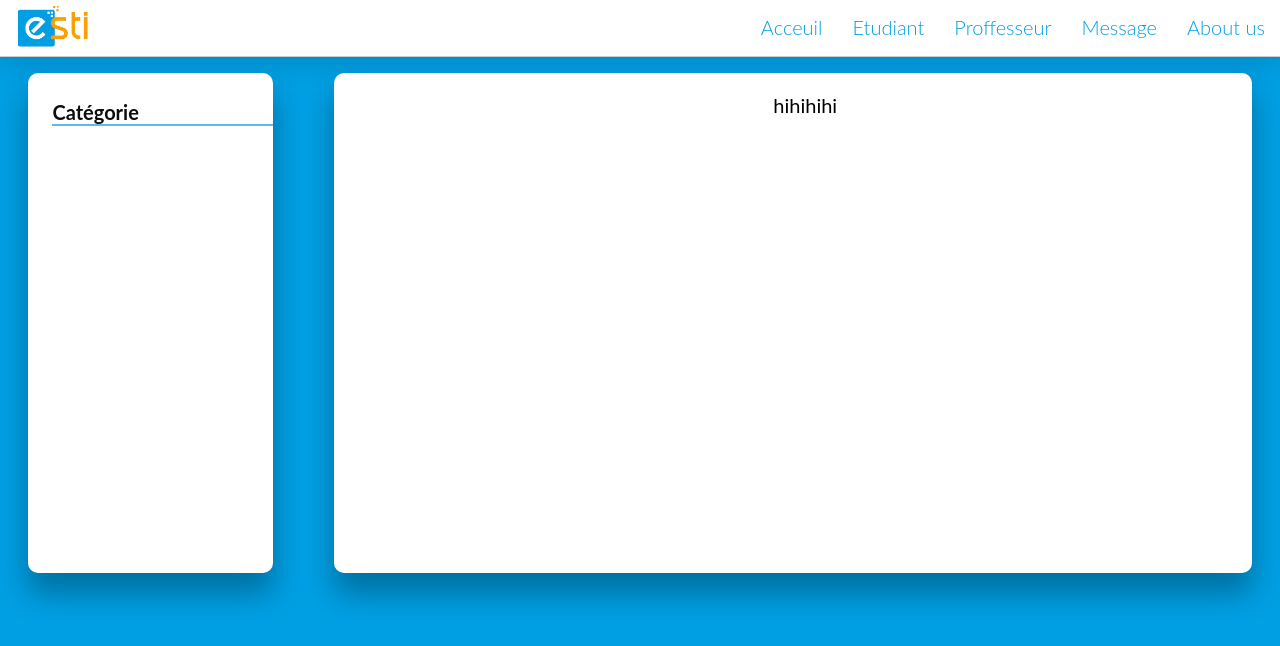
After one commit to L1G2/ESTICS-Blog, a PHP site: page /Views/acceuil.html in a window 1280 px wide. The commit adds this page. Shown: the top 646 px of the page. Run offline with PHP 8.4, Linux system fonts and the light colour scheme.

Commit message:
hanenjika projet

```diff
--- a/Assets/css/acceuil.css
+++ b/Assets/css/acceuil.css
@@ -47,6 +47,41 @@ body {
 	border-bottom: 2px solid #009FE3;
 }
 
+main{
+	position: relative;
+	margin-top:6%;
+	color: black;
+	font-size:20px;
+	width: 100%;
+	padding : 1;
+}
+.card{
+	padding-left:2%;
+	background-color: white;
+	border-radius: 10px;
+	background: #fff;
+	box-shadow: 0 20px 30px 0 rgba(0,0,0,0.3);
+	height:500px;
+}
+
+
+#panel{
+	float:left;
+	width: 20%;
+}
+
+section>h4{
+  color: #0d0d0d;
+  border-bottom: 2px solid #5fbae9;
+}
+
+#central{
+	float:right;
+	width: 75%;
+	text-align: center;
+}
+
+
 #logo {
   float: left;
   width:80px;
--- /dev/null
+++ b/Views/acceuil.html
@@ -0,0 +1,28 @@
+<!DOCTYPE html>
+<html>
+  <head lang="fr">
+  	<title>ESTI | Login</title>
+	<meta charset="utf-8">
+  	<link rel="stylesheet" type="text/css" href="../Assets/css/acceuil.css">
+  </head>
+  <body>
+	<header id="header">
+		<nav class="nav">
+			<img src="../Assets/img/logo.png" id="logo" alt="Logo ESTI">
+			<a href="#">About us</a>
+			<a href="#">Message</a>
+			<a href="#">Proffesseur</a>
+			<a href="#">Etudiant</a>
+			<a href="#">Acceuil</a>
+		</nav>
+	</header>
+	<main>
+		<section id="panel" class="card">
+			<h4>Catégorie</h4>
+		</section>
+		<section id="central" class="card">
+			<p>hihihihi</p>
+		</section>
+	</main>
+
+</body>
```
Also changed, not shown: Views/login.html (added, +37 -0 lines).
